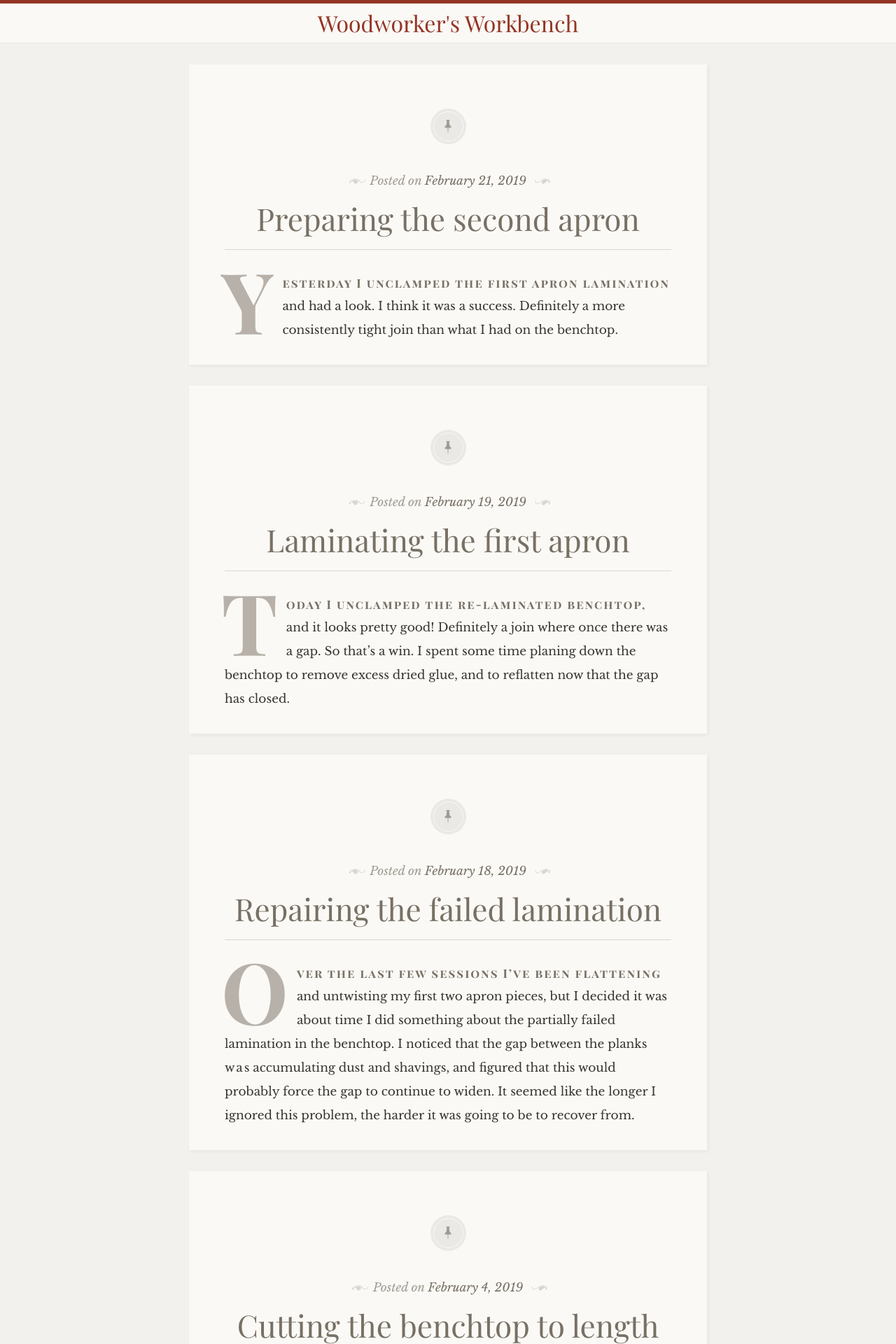
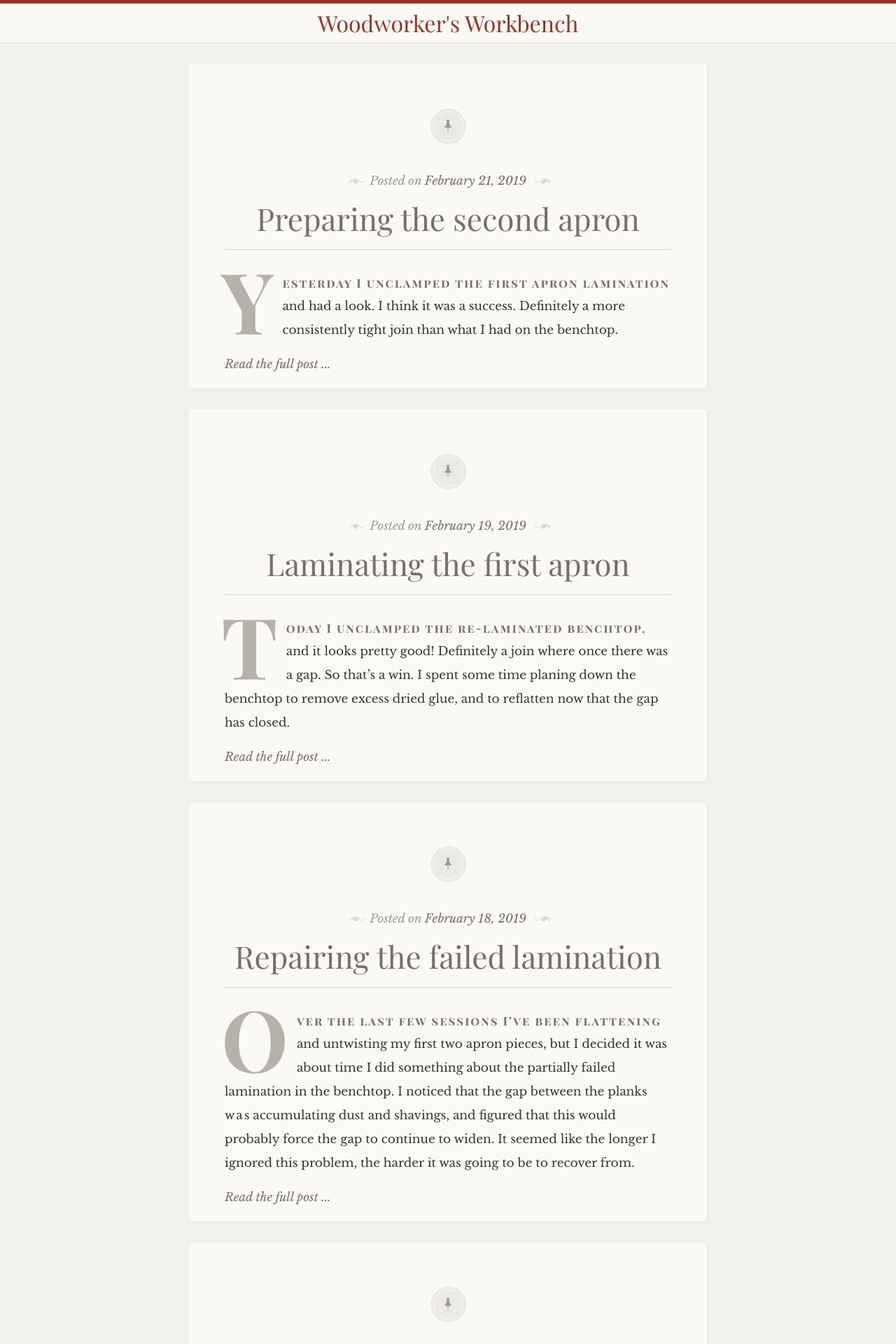
Before and after one commit to direvus/direvus.github.io, a Jekyll site: the page built from index.html, in a window 1280 px wide. Shown: the top 1920 px of the page at 70% size. Built offline with Jekyll 4.4.1, drawn with Linux system fonts in a browser that asks for light colours; some web fonts are replaced; some of the changed text lies outside the part shown.

Commit message:
Add a "read more" link after post excerpts.

```diff
--- a/_sass/_layout.scss
+++ b/_sass/_layout.scss
@@ -131,6 +131,9 @@
     }
 }
 
+.post-more {
+    font-style: italic;
+}
 
 
 /**
--- a/index.html
+++ b/index.html
@@ -21,6 +21,8 @@ layout: default
                 <div class="entry-content">
                     {{ post.excerpt }}
                 </div>
+
+                <a class="post-more" href="{{ post.url | prepend: site.baseurl }}">Read the full post ...</a>
             </article>
         </li>
         {% endfor %}
```
